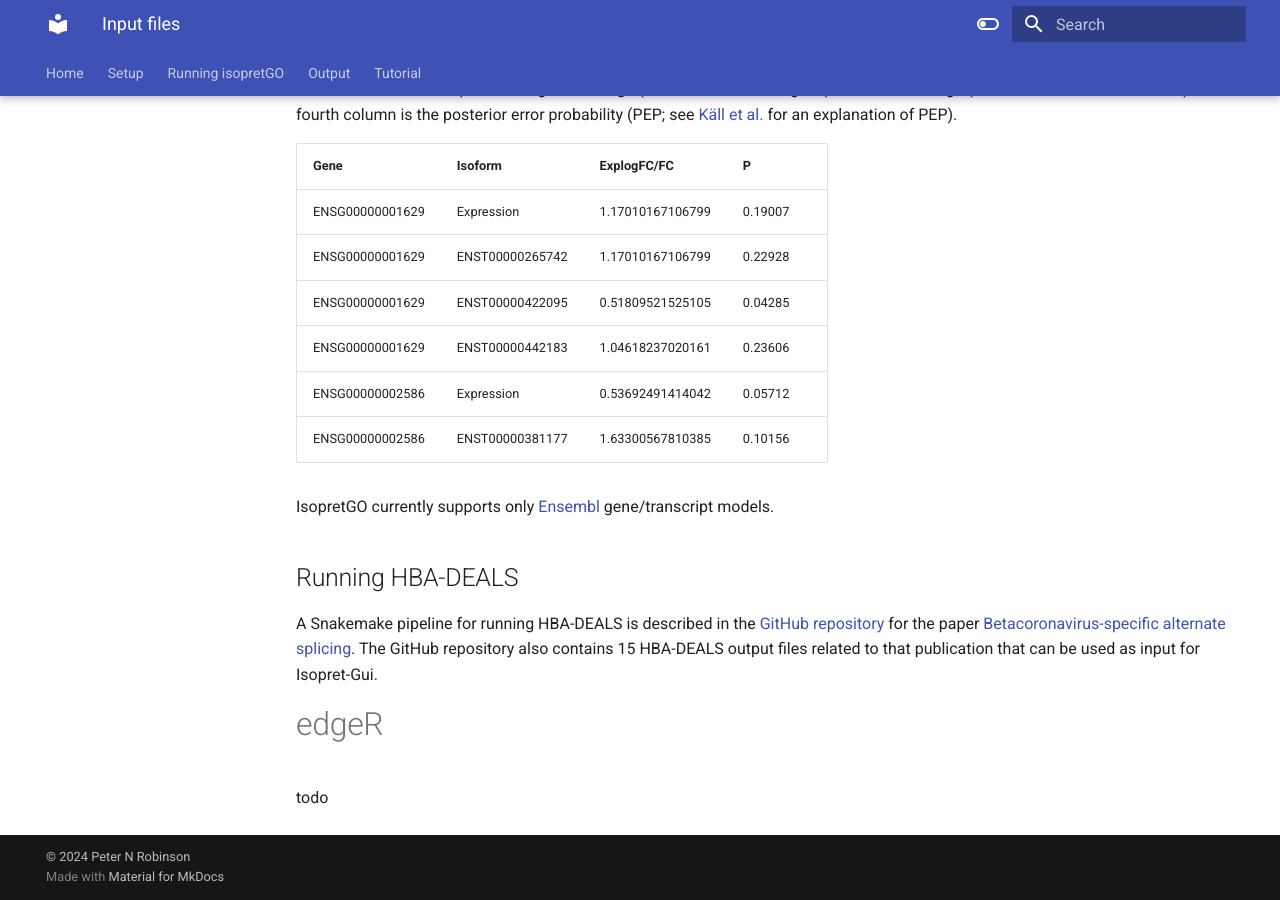
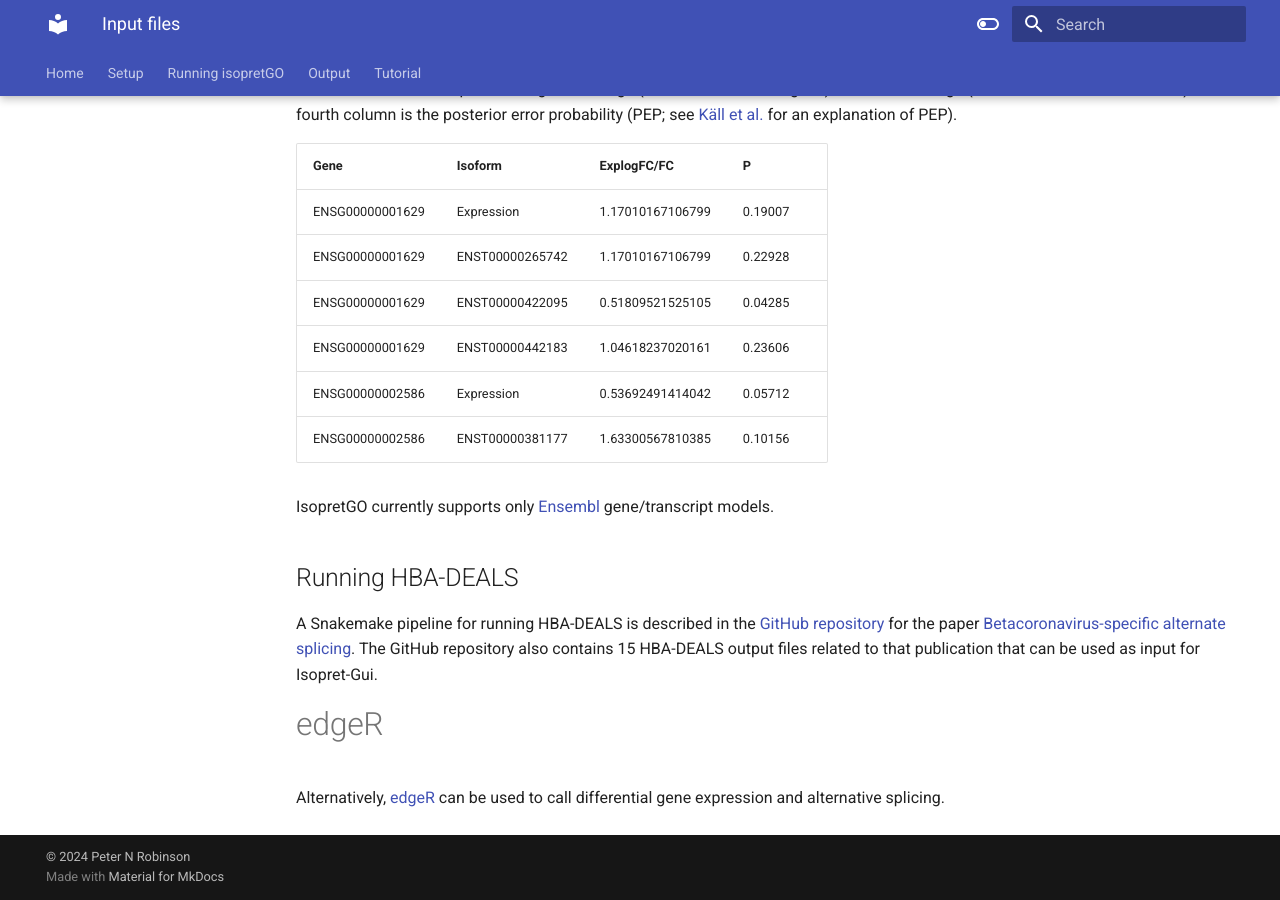
Before and after one commit to TheJacksonLaboratory/isopretGO, an MkDocs documentation site: the page built from docs/input.md, in a window 1280 px wide and 900 px high, scrolled down 1527 px. Built offline with MkDocs 1.6.1 and Material for MkDocs 9.7.7, drawn with Linux system fonts in a browser that asks for light colours.

Commit message:
updating documentation

```diff
--- a/docs/input.md
+++ b/docs/input.md
@@ -76,5 +76,5 @@ also contains 15 HBA-DEALS output files related to that publication that can be
 
 # edgeR
 
-
-todo
+Alternatively, [edgeR](https://pubmed.ncbi.nlm.nih.gov/19910308/) can be used to call differential gene expression
+and alternative splicing.
```
Also changed, not shown: 1 other file.
